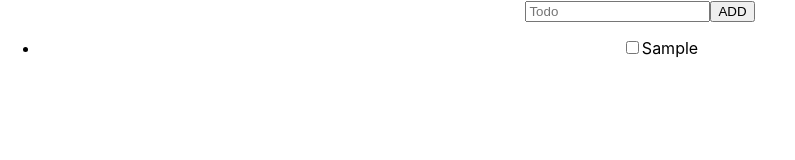
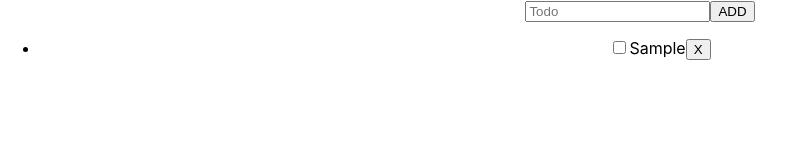
Before and after one commit to KiKiKi-KiKi/react-recoil-sandbox, a React (Create React App) app: page / in a window 1280 px wide. Both pictures are taken after typing "Sample" into the empty fields and a click on the button "ADD". Shown: the top 160 px of the page, without its empty margins (0-795 px from the left). Built offline with nearby package versions, Linux system fonts and the light colour scheme.

Commit message:
:boar: Implement delete todo.

```diff
--- a/src/components/TodoItem.tsx
+++ b/src/components/TodoItem.tsx
@@ -4,6 +4,7 @@ import {
   todoListState,
 } from '../recoil/atoms/todoListState';
 import { useSetRecoilState } from 'recoil';
+import { TodoId } from '../recoil/atoms/todoListState';
 
 export const TodoItem: VFC<TodoItemProps> = ({ id, text, isComplete }) => {
   const setTodoList = useSetRecoilState(todoListState);
@@ -25,6 +26,27 @@ export const TodoItem: VFC<TodoItemProps> = ({ id, text, isComplete }) => {
     });
   }, [id, setTodoList]);
 
+  const deleteItem = useCallback(
+    (deleteId: TodoId) => {
+      setTodoList((oldTodoList) => {
+        const deleteIndex = oldTodoList.findIndex(([id]) => id === deleteId);
+
+        return [
+          ...oldTodoList.slice(0, deleteIndex),
+          ...oldTodoList.slice(deleteIndex + 1),
+        ];
+      });
+    },
+    [setTodoList],
+  );
+
+  const onDeleteItemHandler = () => {
+    if (!window.confirm(`Really delete ${text}?`)) {
+      return;
+    }
+    deleteItem(id);
+  };
+
   return (
     <div id={id}>
       <input
@@ -33,6 +55,9 @@ export const TodoItem: VFC<TodoItemProps> = ({ id, text, isComplete }) => {
         onChange={toggleItemCompletion}
       />
       {isComplete ? <del>{text}</del> : <span>{text}</span>}
+      <button type="button" onClick={onDeleteItemHandler}>
+        X
+      </button>
     </div>
   );
 };
--- a/src/recoil/atoms/todoListState.ts
+++ b/src/recoil/atoms/todoListState.ts
@@ -1,7 +1,7 @@
 import { atom } from 'recoil';
 import { TODOLISTSTATE } from '../keys';
 
-type TodoId = string;
+export type TodoId = string;
 
 export interface TodoItem {
   id: string;
```
